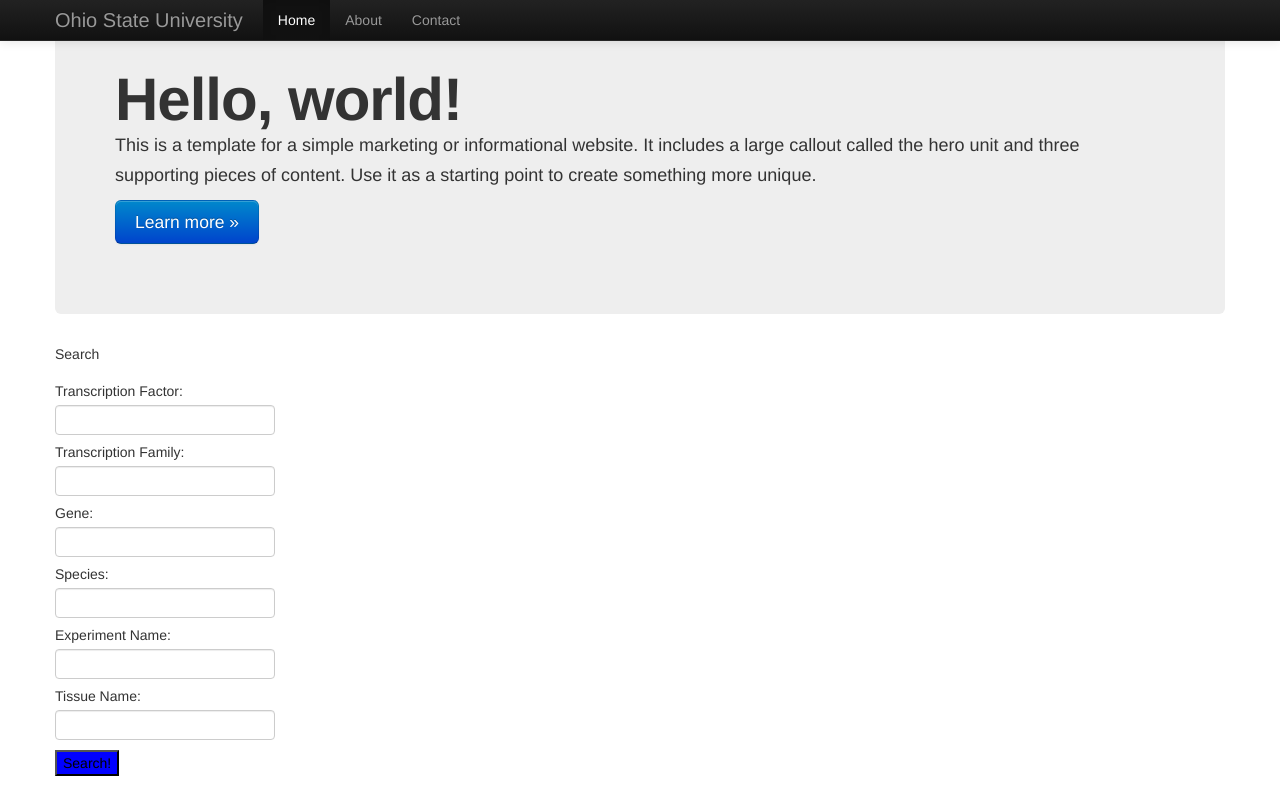
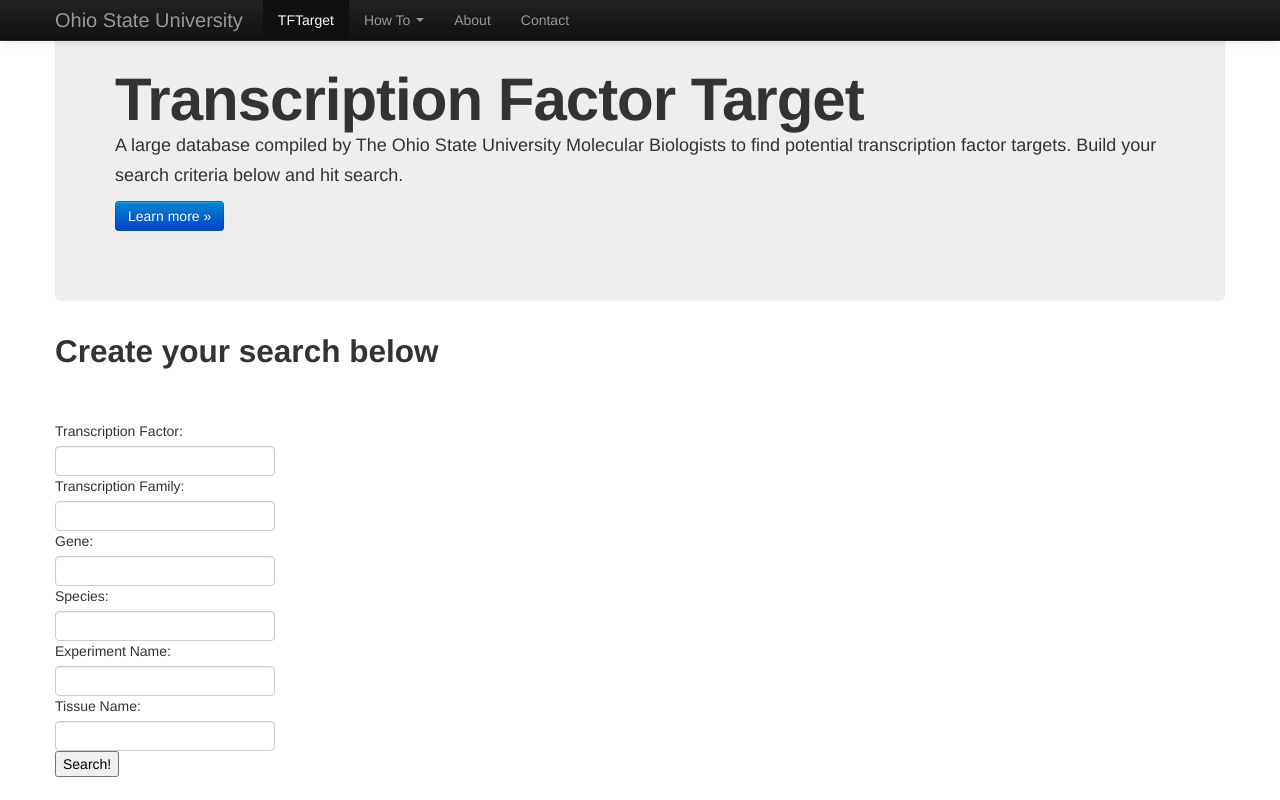
Before and after one commit to tmushayahama/tftarget, a Django app: page / in a window 1280 px wide. Run offline with Django 3.2, Linux system fonts and the light colour scheme; some libraries are stand-ins or nearby versions.

Commit message:
added a temporary header banner. Please dont edit bootstrap files, make your own css or js file if you wat to change anything.

```diff
--- a/static/css/tftarget_style_1.css
+++ b/static/css/tftarget_style_1.css
@@ -1,3 +1,3 @@
-#search_button {
-    background-color:blue;
+.tftarget-pull-right {
+    float:right;
 }
--- a/templates/base.html
+++ b/templates/base.html
@@ -15,4 +15,6 @@
 {% block body %}
 {% endblock %}
 </body>
+<script type="text/javascript" src="{{ STATIC_URL }}bootstrap/js/bootstrap.js"></script>
+<script type="text/javascript" src="{{ STATIC_URL }}bootstrap/js/bootstrap-responsive.js"></script>
 </html>
--- a/templates/search.html
+++ b/templates/search.html
@@ -19,9 +19,20 @@
       <a class="brand" href="#">Ohio State University</a>
       <div class="nav-collapse collapse">
         <ul class="nav">
-          <li class="active"><a href="#">Home</a></li>
-          <li><a href="#about">About</a></li>
-          <li><a href="#contact">Contact</a></li>
+          <li class="active"><a href="#">TFTarget</a></li>
+	  <li class="dropdown">
+            <a href="#" class="dropdown-toggle" data-toggle="dropdown">How To  <b class="caret"></b></a>
+            <ul class="dropdown-menu">
+              <li><a href="#">Build your search</a></li>
+              <li><a href="#">Connect to PubMed </a></li>
+              <li class="divider"></li>
+              <li class="nav-header">Import Data</li>
+              <li><a href="#">to csv file format</a></li>
+              <li><a href="#">to xls file format</a></li>
+            </ul>
+          </li>
+          <li class="tftarget-pull-right"><a href="#about">About</a></li>
+          <li class="tftarget-pull-right"><a href="#contact">Contact</a></li>
         </ul>
       </div><!--/.nav-collapse -->
     </div>
@@ -30,14 +41,15 @@
 
 <div class="container">
    <div class="hero-unit">
-        <h1>Hello, world!</h1>
-        <p>This is a template for a simple marketing or informational website. It includes a large callout called the hero unit and three supporting pieces of content. Use it as a starting point to create something more unique.</p>
-        <p><a class="btn btn-primary btn-large">Learn more &raquo;</a></p>
+        <h1>Transcription Factor Target</h1>
+        <p>A large database compiled by The Ohio State University Molecular Biologists to find potential transcription factor targets. Build your search criteria below and hit search. </p>
+        <p><a class="btn btn-primary btn-medium">Learn more &raquo;</a></p>
       </div>
-Search
+
+<h2>Create your search below</h2>
 <br>
 <br>
-<form id="search_form" class="uniForm">
+<form id="search_form" class="form-horizontal">
     {% csrf_token %}
     {{ form|as_uni_form }}
     <div class="buttonHolder">
```
